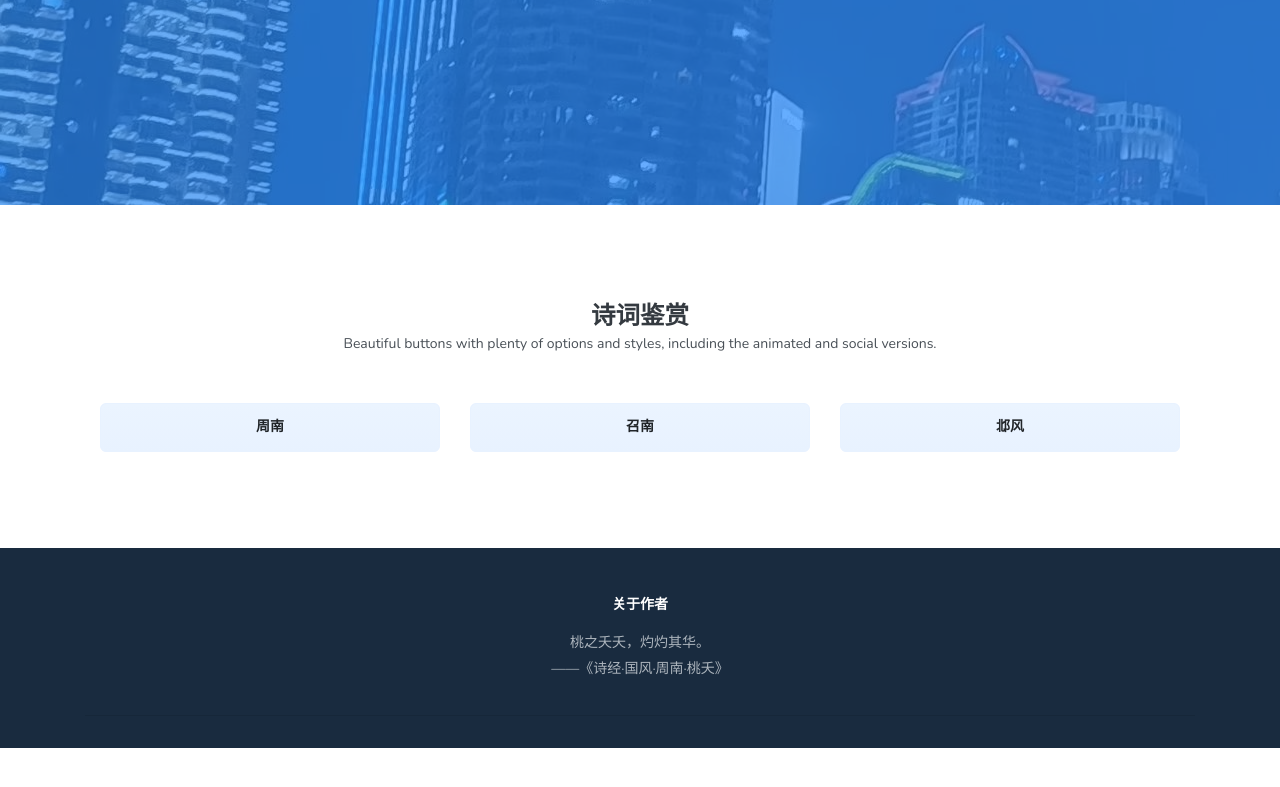
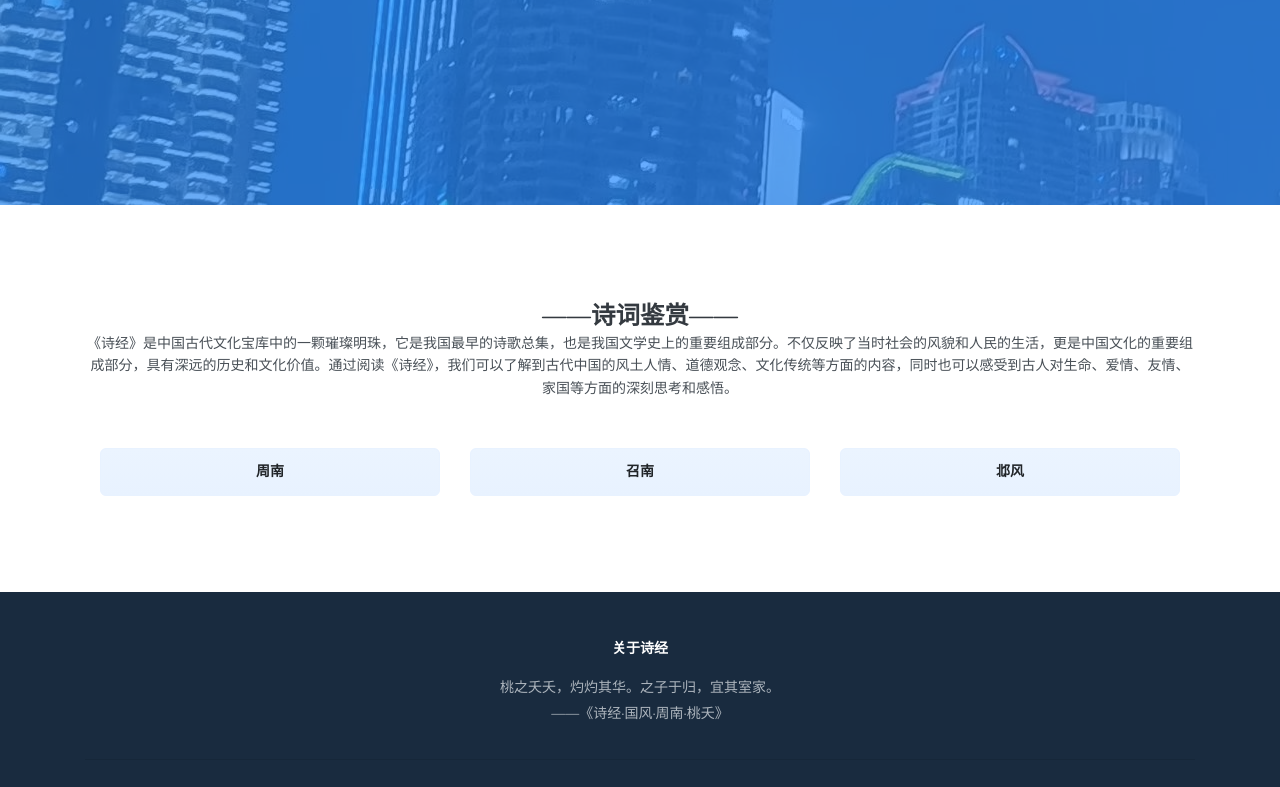
Before and after one commit to November21st/WebGL, a plain HTML site: page index.html in a window 1280 px wide. Shown: the part 595-1382 px from the top of the page. Before the commit the page ends 1343 px from the top, so only its background shows below. Drawn offline with nearby package versions, Linux system fonts and the light colour scheme.

Commit message:
Update index.html

```diff
--- a/index.html
+++ b/index.html
@@ -61,8 +61,8 @@
           <div class="row justify-content-center">
             <div class="container-fluid">
               <!-- Buttons -->
-              <h2 class="heading h3 mb-0" style="text-align: center;margin:auto">诗词鉴赏</h2>
-              <p class="mb-5">Beautiful buttons with plenty of options and styles, including the animated and social versions.</p>
+              <h2 class="heading h3 mb-0" style="text-align: center;margin:auto">——诗词鉴赏——</h2>
+              <p class="mb-5">《诗经》是中国古代文化宝库中的一颗璀璨明珠，它是我国最早的诗歌总集，也是我国文学史上的重要组成部分。不仅反映了当时社会的风貌和人民的生活，更是中国文化的重要组成部分，具有深远的历史和文化价值。通过阅读《诗经》，我们可以了解到古代中国的风土人情、道德观念、文化传统等方面的内容，同时也可以感受到古人对生命、爱情、友情、家国等方面的深刻思考和感悟。</p>
               <div class="container">
                 <div class="row">
                   <div class="col">
@@ -85,9 +85,9 @@
       <div class="container">
         <div class="row">
           <div class="col-6 col-md" style="text-align: center;margin:auto">
-            <h5 class="heading h6 text-uppercase font-weight-700 mb-3">关于作者</h5>
+            <h5 class="heading h6 text-uppercase font-weight-700 mb-3">关于诗经</h5>
             <ul class="list-unstyled text-small">
-              <li><a class="text-muted">桃之夭夭，灼灼其华。</a></li>
+              <li><a class="text-muted">桃之夭夭，灼灼其华。之子于归，宜其室家。 </a></li>
               <li><a class="text-muted" style="text-align: right">——《诗经·国风·周南·桃夭》</a></li>
             </ul>
           </div>
```
